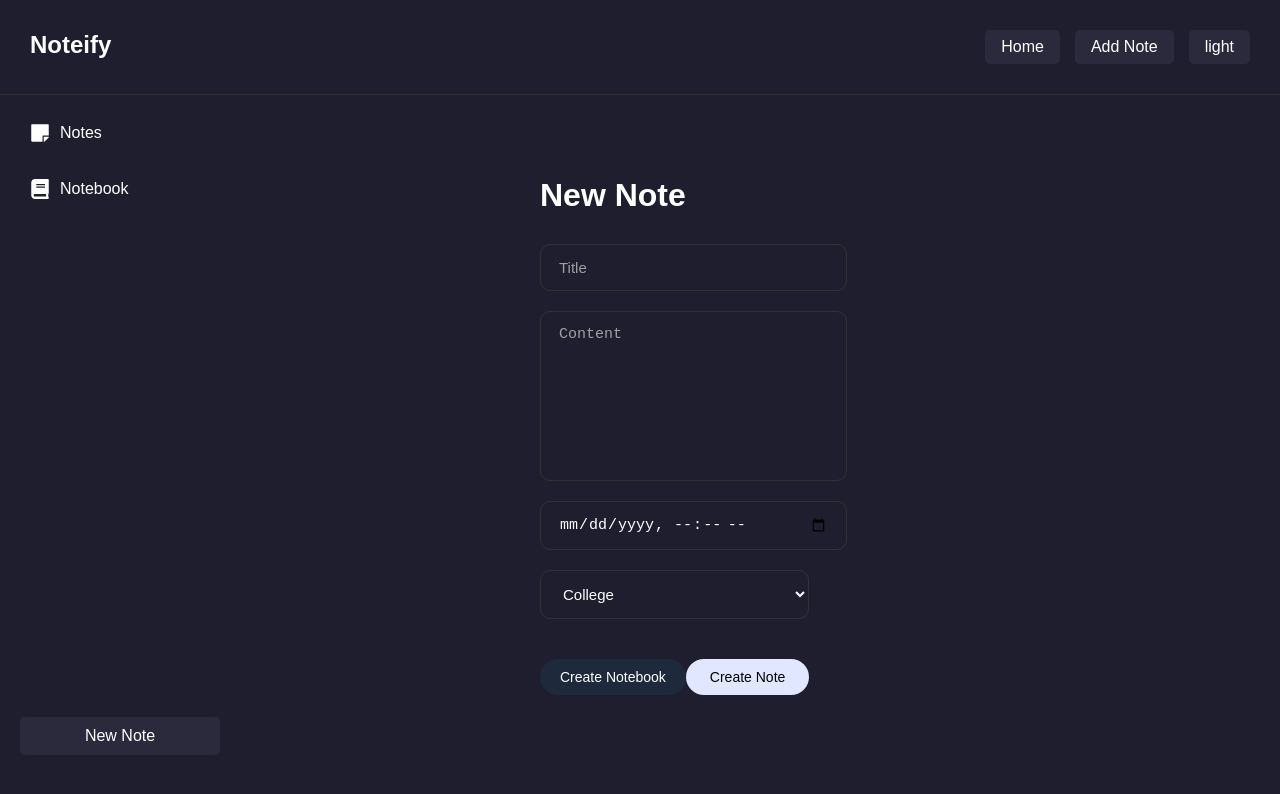
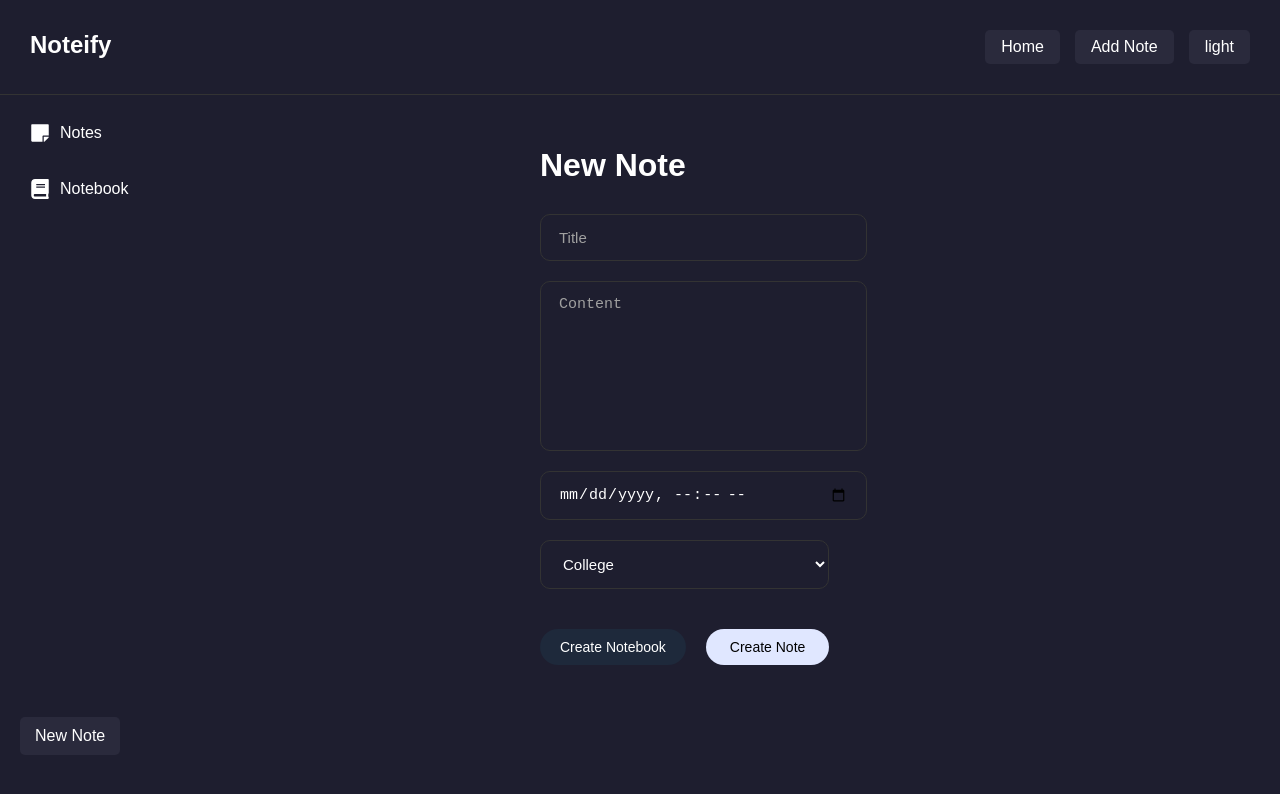
Before and after one commit to yb175/Notiefy, a React (Vite) app: page /addNote in a window 1280 px wide. Shown: the top 794 px of the page. Built offline with nearby package versions, Linux system fonts and the light colour scheme.

Commit message:
minor ui changes

```diff
--- a/src/components/assets/sidebar.js
+++ b/src/components/assets/sidebar.js
@@ -1,6 +1,7 @@
 import { FaStickyNote, FaBook } from 'react-icons/fa';
 import "../styles/sidebar.css"
-
+import {Link} from 'react-router';
+import AddNote from '../pages/addNote';
 export default function Sidebar() {
     return (
         <span className="sidebar">
@@ -14,7 +15,7 @@ export default function Sidebar() {
                     <span>Notebook</span>
                 </li>
             </ul>
-            <button>New Note</button>
+            <Link to="/addNote"><button>New Note</button></Link>
         </span>
     )
 }
--- /dev/null
+++ b/src/components/hooks/createNode.js
@@ -0,0 +1,35 @@
+import { useState,useEffect } from "react"
+import { useContext } from "react"
+import notesContext from "../global/notesdata.";
+import { Navigate, useNavigate } from "react-router";
+
+export default function useAddNode() {
+    const [notes,setNotes] = useContext(notesContext);
+    const [title,setTitle] = useState('');
+    const [content,setContent] = useState('');
+    const [date,setDate] = useState(new Date());
+    const [notebook,setNotebook] = useState('');
+    const navigate = useNavigate(); // 👈 useNavigate hook
+    function saveNote(title,content,date,notebook){
+        if (!date || !title || !content || !notebook) {
+            alert("Please fill all fields!");
+            return;
+        }
+        const newNote = {title,content,date,notebook};
+        // This is created into new memeory location
+        setNotes([...notes,newNote]);
+
+        setTitle('');
+        setContent('');
+        setDate('');
+        setNotebook('');
+        navigate('/');
+    }
+    return {
+    title, setTitle,
+    content, setContent,
+    date, setDate,
+    notebook, setNotebook,
+    saveNote,
+   };
+}
--- a/src/components/pages/addNote.jsx
+++ b/src/components/pages/addNote.jsx
@@ -1,23 +1,7 @@
-import { useState,useEffect } from "react"
 import "../styles/addNote.css"
-import { useContext } from "react"
-import notesContext from "../global/notesdata.";
+import useAddNote from "../hooks/createNode";
 export default function AddNote() {
-    const [notes,setNotes] = useContext(notesContext);
-    const [title,setTitle] = useState('');
-    const [content,setContent] = useState('');
-    const [date,setDate] = useState(new Date());
-    const [notebook,setNotebook] = useState('');
-    function saveNote(title,content,date,notebook){
-        const newNote = {title,content,date,notebook};
-        // This is created into new memeory location
-        setNotes([...notes,newNote]);
-
-        setTitle('');
-        setContent('');
-        setDate('');
-        setNotebook('');
-    }
+    const {title,setTitle,content,setContent,date,setDate,notebook,setNotebook,saveNote} = useAddNote();
     return (
        <div className="addNote-container">
            <h1>New Note</h1>
--- a/src/components/styles/addNote.css
+++ b/src/components/styles/addNote.css
@@ -1,6 +1,6 @@
 .addNote-container {
     margin-left: 220px; /* Sidebar ka space */
-    padding: 60px 80px;
+    padding: 30px 80px;
     display: flex;
     flex-direction: column;
     max-width: 600px;
@@ -50,6 +50,7 @@
     justify-content: space-between;
     align-items: center;
     margin-top: 20px;
+    gap: 20px;
 }
 
 /* Create Notebook (Left) */
```
